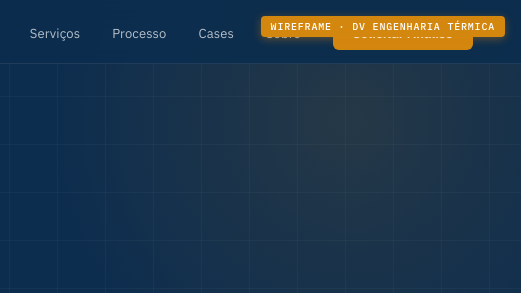
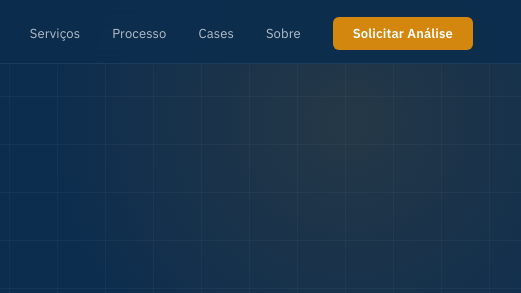
Before and after one commit to brunosamuel40-cyber/DVPROJETOS, a plain HTML site: page index.html in a window 1280 px wide. Shown: the top 293 px of the page, 759-1280 px from the left. Drawn offline with Linux system fonts and the light colour scheme.

Commit message:
index.html

```diff
--- a/index.html
+++ b/index.html
@@ -3,7 +3,7 @@
 <head>
 <meta charset="UTF-8">
 <meta name="viewport" content="width=device-width, initial-scale=1.0">
-<title>DV Engenharia Térmica — Wireframe</title>
+<title>DV Engenharia Térmica — Projetos de Alta Performance</title>
 <link rel="preconnect" href="https://fonts.googleapis.com">
 <link href="https://fonts.googleapis.com/css2?family=IBM+Plex+Sans:wght@300;400;500;600;700&family=IBM+Plex+Mono:wght@400;500&family=DM+Serif+Display:ital@0;1&display=swap" rel="stylesheet">
 <style>
@@ -32,16 +32,6 @@
     background: var(--white);
     color: var(--dark);
     overflow-x: hidden;
-  }
-
-  /* ═══ BADGE LABEL ═══ */
-  .wireframe-badge {
-    position: fixed; top: 16px; right: 16px; z-index: 9999;
-    background: var(--amber); color: white;
-    font-family: 'IBM Plex Mono', monospace;
-    font-size: 10px; padding: 4px 10px; border-radius: 4px;
-    letter-spacing: .08em; font-weight: 500;
-    box-shadow: 0 2px 8px rgba(212,135,15,.4);
   }
 
   /* ═══ NAV ═══ */
@@ -741,8 +731,6 @@
 </head>
 <body>
 
-<div class="wireframe-badge">WIREFRAME · DV ENGENHARIA TÉRMICA</div>
-
 <nav>
   <div class="nav-logo">
     <div class="nav-logomark">
@@ -844,7 +832,7 @@
       <div class="setor-card reveal reveal-delay-1">
         <div class="setor-icon">⚗️</div>
         <div class="setor-name">Petroquímica e Química</div>
-        <div class="setor-desc">Trocadores para processos reativos, fluidos corrosivos e condições severas de pressão e temperatura.</div>
+        <div class="setor-desc">Trocadores para processes reativos, fluidos corrosivos e condições severas de pressão e temperatura.</div>
         <div class="setor-tag">API 660 · TEMA R</div>
       </div>
       <div class="setor-card reveal reveal-delay-2">
```
